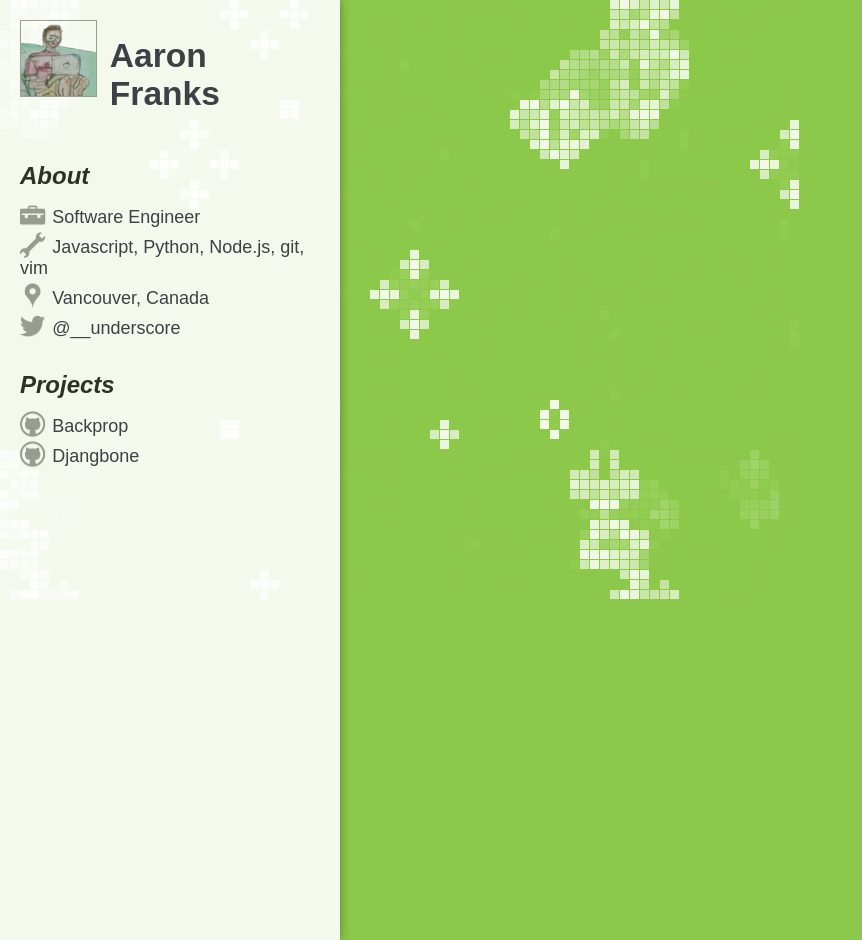
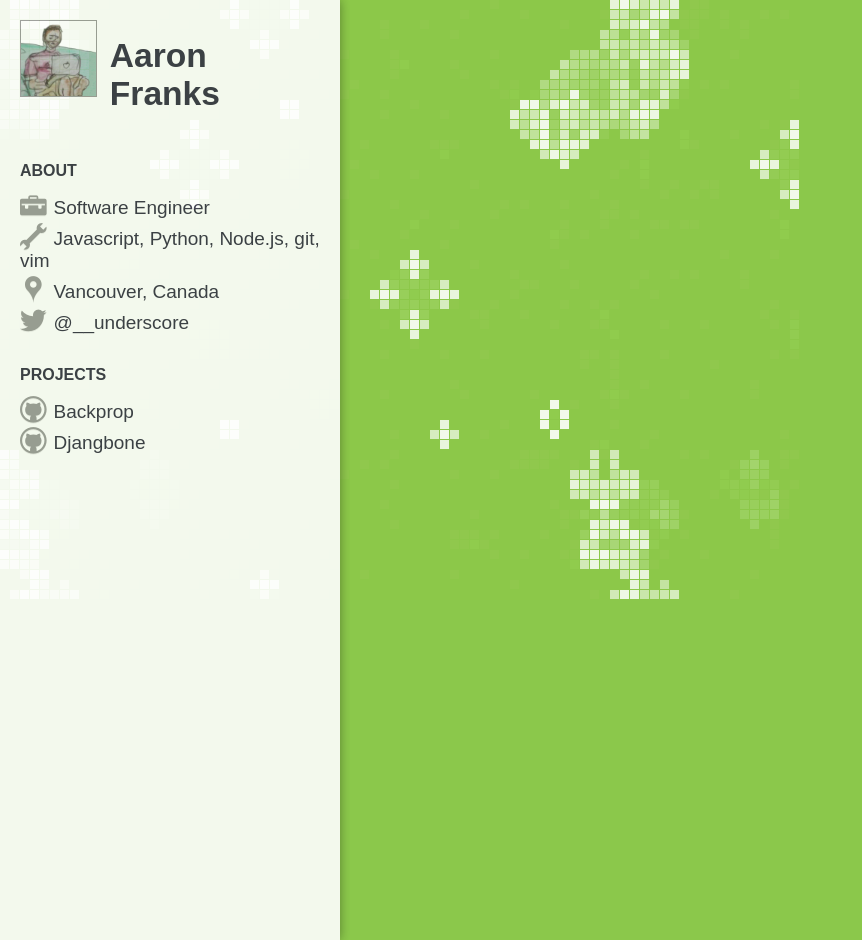
Before and after one commit to af/af.github.com, a Jekyll site: the page built from index.html, in a window 1280 px wide. Shown: the whole page, without its empty margins (0-862 px from the left). Built offline with Jekyll 4.4.1, drawn with Linux system fonts in a browser that asks for light colours; some web fonts are replaced.

Commit message:
Fix up sidebar h2 styling.

```diff
--- a/css/main.css
+++ b/css/main.css
@@ -18,11 +18,12 @@ a:hover {
 }
 body {
   font-family: 'Fanwood Text', sans-serif;
-  font-size: 18px;
+  font-size: 19px;
   color: #334;
   background: #8bc84b;
   margin: 0;
   box-sizing: border-box;
+  -webkit-font-smoothing: antialiased;
 }
 body > header {
   width: 300px;
@@ -56,10 +57,9 @@ body > header h1 {
   margin: 0.5em;
 }
 body > header h2 {
-  font-size: 1.5rem;
-  font-style: italic;
   margin: 2rem 0 0.5rem;
-  color: #222;
+  font-size: 1rem;
+  text-transform: uppercase;
 }
 body > header ul {
   margin: 0;
```
Also changed, not shown: css/main.styl (+4 -4 lines).
